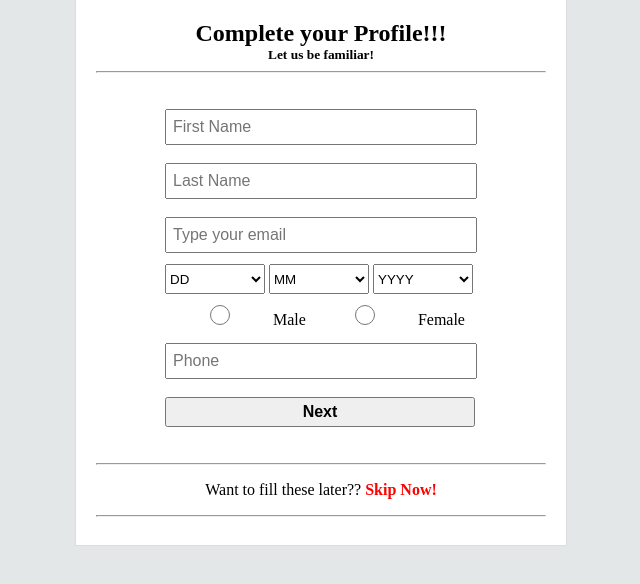
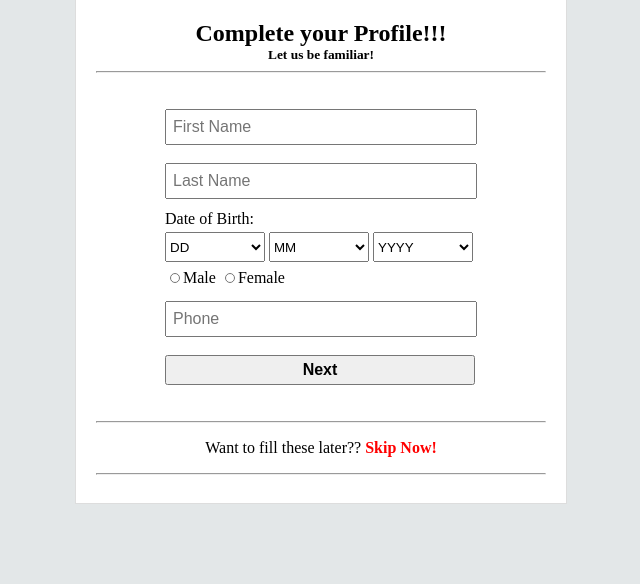
Before and after one commit to baky-forhad/TravelPedia, a PHP site: page /registration_complete.php in a window 1280 px wide. Shown: the part 121-705 px from the top of the page, without its empty margins (319-959 px from the left). Run offline with PHP 8.4, Linux system fonts and the light colour scheme; the visitor is signed in with stand-in values (Sample User, id 1).

Commit message:
registration mysql connect

```diff
--- a/createpost.php
+++ b/createpost.php
@@ -72,6 +72,7 @@
         <?php
         include 'function.php';
         //include 'navbar.php';
+
         if(IsloggedIn())
         {
         ?>
--- a/css/regiComplete.css
+++ b/css/regiComplete.css
@@ -31,10 +31,10 @@ select{
   height: 30px;
   width: 100px;
 }
-.r1
+input.r1
 {
-  height: 20px;
-  width: 100px;
+  height: 10px;
+  width: 10px;
 }
 #btn-login
 {
--- a/function.php
+++ b/function.php
@@ -2,6 +2,7 @@
 
     function isloggedIn()
     {
+        session_start();
         return ($_SESSION["IsloggedIn"] && isset($_SESSION["IsloggedIn"]) )==True ? True : False;
     }
 
--- a/loginvalidate.php
+++ b/loginvalidate.php
@@ -18,7 +18,7 @@
       else
       {
         if (!isset($_POST['sbt'])) {
-          header("Location:login.php");
+          header("Location:createpost.php");
         }
       }
 
--- a/registration_complete.php
+++ b/registration_complete.php
@@ -1,3 +1,42 @@
+<?php
+  session_start();
+  if ($_SESSION["IsloggedIn"]!=True) {
+    header("Location:login.php");
+  }
+  else {
+    if ($_POST) {
+      include 'function.php';
+      $errorMsg="";
+      $firstName = $_POST['FirstName'];
+      $lastName = $_POST['LastName'];
+      $gender = $_POST['Gender'];
+      $phone = $_POST['Phone'];
+      $day = $_POST['Day'];
+      $month = $_POST['Month'];
+      $year = $_POST['Year'];
+
+      if (isValidName($firstName) || isValidName($lastName)) {
+        if (isset($_POST['Gender'])) {
+          if (preg_match('^(?:\+?88)?01[15-9]\d{8}$', $phone)) {
+            if (isValidDate($day,$month,$year)) {
+
+              header("Location:registrationPic.php");
+            }
+          }
+        }
+      }
+
+
+      if (condition) {
+        # code...
+      }
+    }
+  }
+?>
+
+
+
+
 <!DOCTYPE html>
 <html>
 <head>
@@ -16,7 +55,7 @@
             </h2>
             <hr>
             <br>
-            <form class="" action="server.php" method="post">
+            <form class="" action="registration_complete.php" method="post">
                 <table align="center">
                     <tr>
                       <td>
@@ -33,7 +72,7 @@
                     </tr>
                     <tr>
                       <td>
-                            <input type="text" name="Email" value="" placeholder="Type your email">
+                            <span>Date of Birth: </span>
 
                       </td>
                     </tr>
@@ -78,8 +117,9 @@
                     </tr>
                     <tr>
                         <td>
-                            <input class="r1" type="radio" name="Gender" value="Male">Male
-                            <input class="r1" type="radio" name="Gender" value="Female">Female
+
+                            <input class="r1" type="radio" name="Gender" value="M">Male
+                            <input class="r1" type="radio" name="Gender" value="F">Female
 
                         </td>
                     </tr>
```
Also changed, not shown: signupValidate.php (+23 -1 lines), sqlFunction.php (+17 -2 lines).
